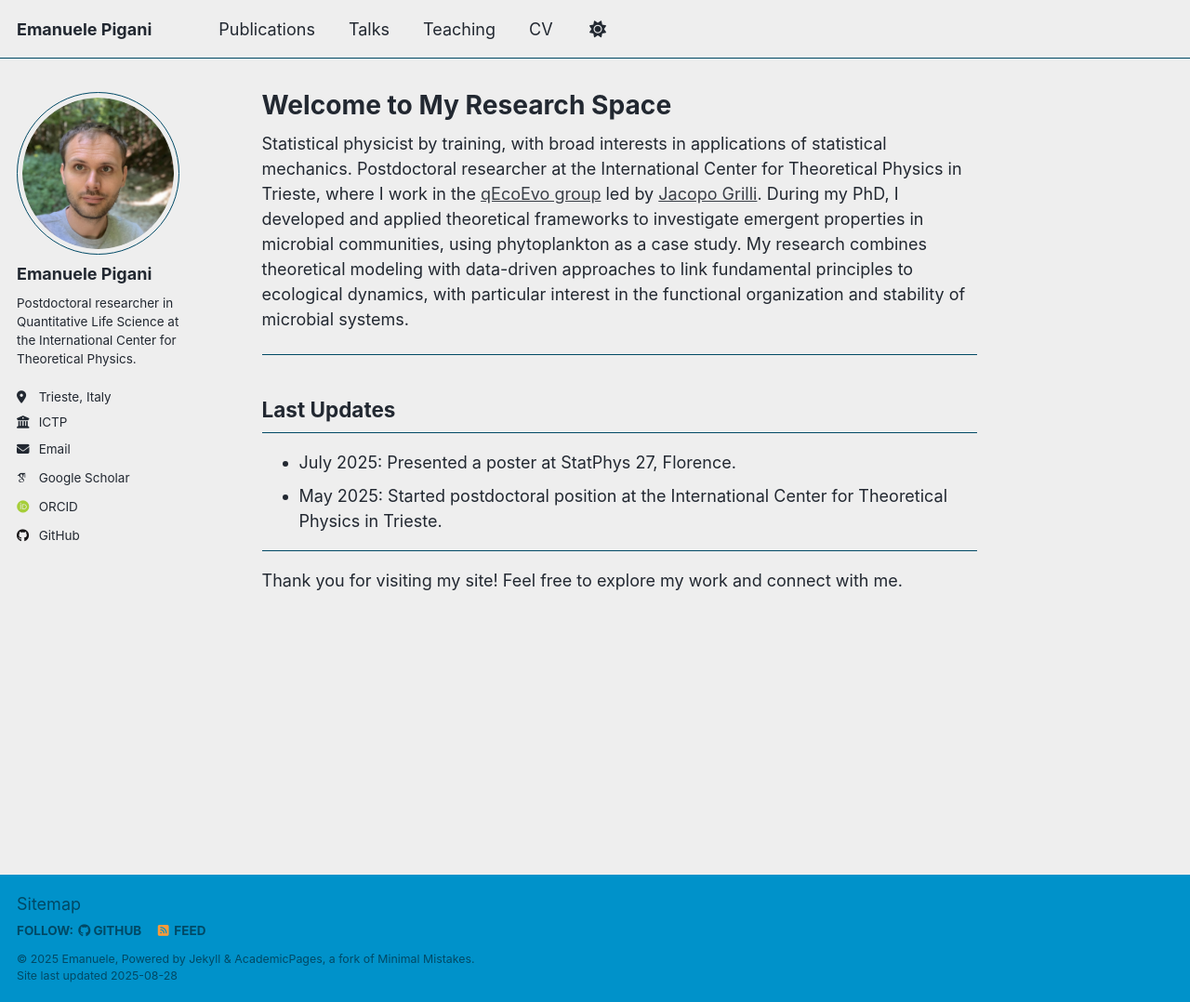
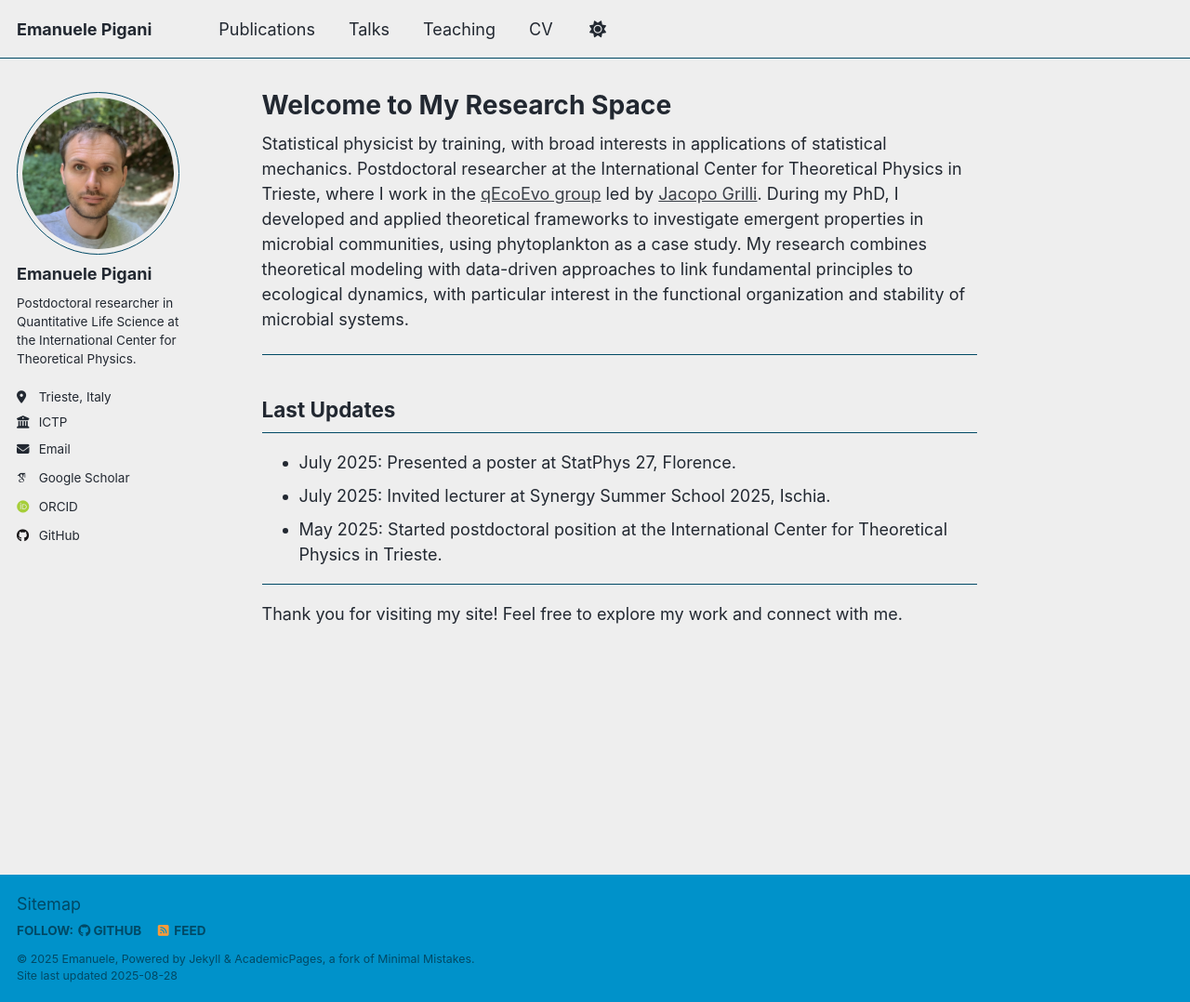
Before and after one commit to epigani/epigani.github.io, a Jekyll site: the page built from _pages/about.md, in a window 1280 px wide and 1078 px high. Shown: the whole window at 93% size. Built offline with Jekyll 4.4.1, drawn with Linux system fonts in a browser that asks for light colours; some web fonts are replaced; a script that is not in the unit is left out.

Commit message:
Add invited lecturer update for July 2025

```diff
--- a/_pages/about.md
+++ b/_pages/about.md
@@ -16,6 +16,7 @@ During my PhD, I developed and applied theoretical frameworks to investigate eme
 ## Last Updates
 
 - July 2025: Presented a poster at StatPhys 27, Florence.
+- July 2025: Invited lecturer at Synergy Summer School 2025, Ischia.
 - May 2025: Started postdoctoral position at the International Center for Theoretical Physics in Trieste.
 
 
```
